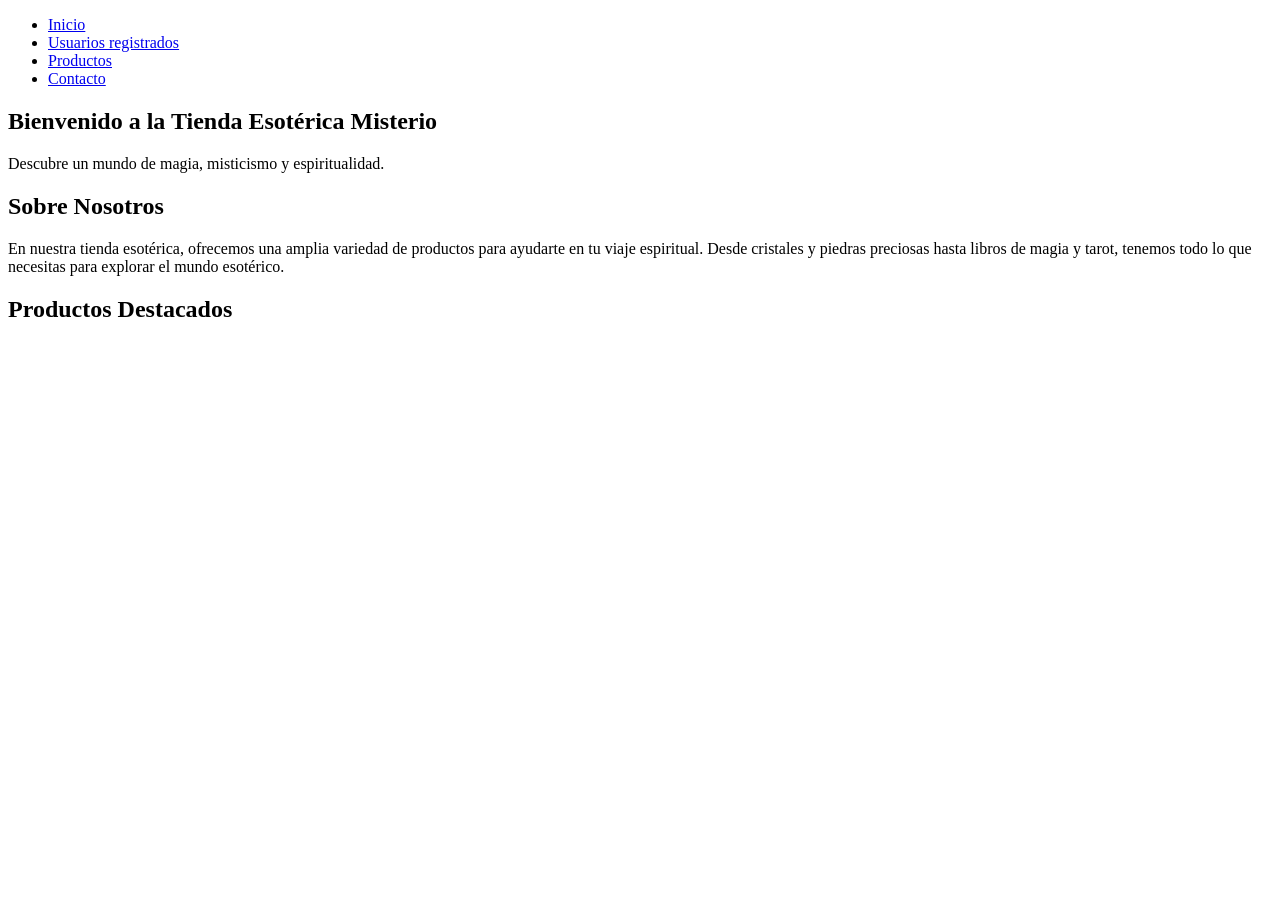
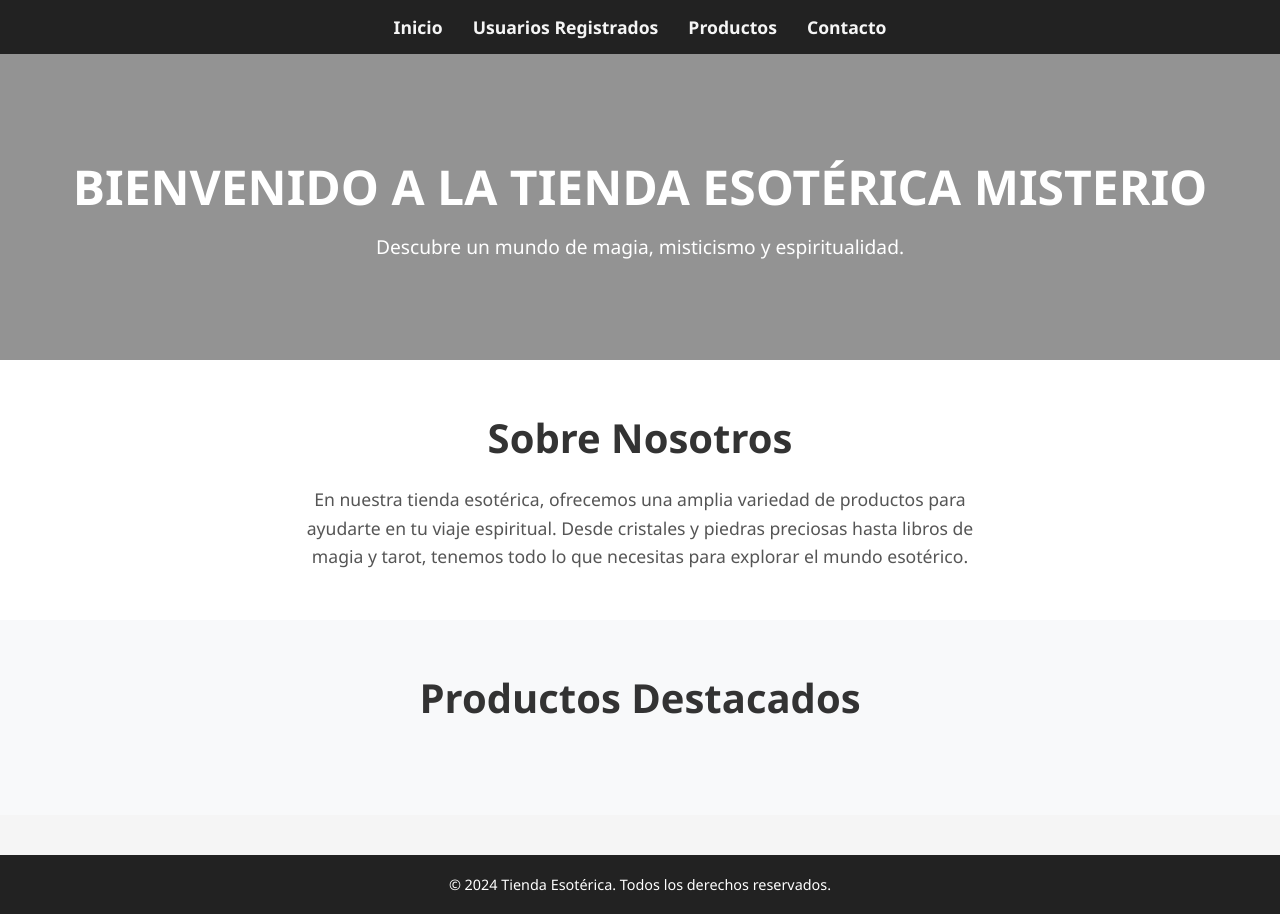
Before and after one commit to HectorNG840/tienda_Esoterica, a Django app: page /inicio/ in a window 1280 px wide. Before the commit the page ends 317 px from the top, so only its background shows below. Run offline with Django 5.2, Linux system fonts and the light colour scheme; a user stored in the database is signed in; some libraries are stand-ins or nearby versions.

Commit message:
fix:inicio mejorado

```diff
--- a/tienda/tiendaEsoterica/templates/tiendaEsoterica/inicio.html
+++ b/tienda/tiendaEsoterica/templates/tiendaEsoterica/inicio.html
@@ -4,13 +4,193 @@
     <meta charset="UTF-8">
     <meta name="viewport" content="width=device-width, initial-scale=1.0">
     <title>Inicio - Tienda Esotérica</title>
+    <style>
+        /* Reset */
+        * {
+            margin: 0;
+            padding: 0;
+            box-sizing: border-box;
+        }
+
+        body {
+            font-family: 'Segoe UI', Tahoma, Geneva, Verdana, sans-serif;
+            background-color: #f5f5f5;
+            color: #333;
+        }
+
+        /* Navbar */
+        header {
+            background-color: #222;
+            padding: 15px 0;
+        }
+
+        nav ul {
+            display: flex;
+            justify-content: center;
+            list-style: none;
+        }
+
+        nav ul li {
+            margin: 0 15px;
+        }
+
+        nav ul li a {
+            color: #f5f5f5;
+            text-decoration: none;
+            font-weight: bold;
+            font-size: 1.1em;
+            transition: color 0.3s;
+        }
+
+        nav ul li a:hover {
+            color: #FFD700;
+        }
+
+        /* Hero Section */
+        .hero {
+            background-image: url('https://via.placeholder.com/1600x600');
+            background-size: cover;
+            background-position: center;
+            color: white;
+            text-align: center;
+            padding: 100px 20px;
+            box-shadow: inset 0 0 0 1000px rgba(0, 0, 0, 0.4);
+        }
+
+        .hero h1 {
+            font-size: 3em;
+            margin-bottom: 0.3em;
+            text-transform: uppercase;
+        }
+
+        .hero p {
+            font-size: 1.2em;
+            max-width: 600px;
+            margin: 0 auto;
+        }
+
+        /* About Section */
+        .about {
+            text-align: center;
+            padding: 50px 20px;
+            background-color: #fff;
+        }
+
+        .about h2 {
+            font-size: 2.5em;
+            color: #333;
+            margin-bottom: 20px;
+        }
+
+        .about p {
+            font-size: 1.1em;
+            color: #555;
+            max-width: 700px;
+            margin: 0 auto;
+            line-height: 1.6;
+        }
+
+        /* Products Section */
+        .products {
+            padding: 50px 20px;
+            text-align: center;
+            background-color: #f8f9fa;
+        }
+
+        .products h2 {
+            font-size: 2.5em;
+            color: #333;
+            margin-bottom: 40px;
+        }
+
+        .product-grid {
+            display: flex;
+            flex-wrap: wrap;
+            justify-content: center;
+            gap: 20px;
+        }
+
+        .product-item {
+            background-color: #fff;
+            border-radius: 10px;
+            box-shadow: 0 6px 12px rgba(0, 0, 0, 0.1);
+            overflow: hidden;
+            width: 280px;
+            transition: transform 0.3s ease, box-shadow 0.3s ease;
+        }
+
+        .product-item:hover {
+            transform: translateY(-5px);
+            box-shadow: 0 10px 20px rgba(0, 0, 0, 0.15);
+        }
+
+        .product-item img {
+            width: 100%;
+            height: 200px;
+            object-fit: cover;
+        }
+
+        .product-item h3 {
+            font-size: 1.5em;
+            color: #333;
+            margin: 15px 0;
+        }
+
+        .product-item p {
+            font-size: 0.9em;
+            color: #777;
+            margin: 5px 15px;
+        }
+
+        .product-item .categoria {
+            color: #FFD700;
+            font-weight: bold;
+            margin: 10px 15px;
+        }
+
+        .add-to-cart {
+            display: inline-block;
+            margin: 15px;
+            padding: 10px 20px;
+            background-color: #FFD700;
+            color: #333;
+            border: none;
+            border-radius: 25px;
+            font-size: 1em;
+            cursor: pointer;
+            transition: background-color 0.3s ease, transform 0.3s ease;
+            text-transform: uppercase;
+            font-weight: bold;
+            text-align: center;
+        }
+
+        .add-to-cart:hover {
+            background-color: #FFC107;
+            transform: scale(1.05);
+        }
+
+        /* Footer */
+        footer {
+            background-color: #222;
+            color: white;
+            text-align: center;
+            padding: 20px 0;
+            margin-top: 40px;
+        }
+
+        footer p {
+            margin: 0;
+            font-size: 0.9em;
+        }
+    </style>
 </head>
 <body>
+
 <header>
     <nav>
         <ul>
             <li><a href='/'>Inicio</a></li>
-            <li><a href='/usuarios'>Usuarios registrados</a></li>
+            <li><a href='/usuarios'>Usuarios Registrados</a></li>
             <li><a href='/productos'>Productos</a></li>
             <li><a href='/contacto'>Contacto</a></li>
         </ul>
@@ -38,11 +218,16 @@
                 </a>
                 <p class="categoria">{{ producto.categoria.nombre }}</p>
                 <p>{{ producto.descripcion }}</p>
-                <p>Precio: {{ producto.precio }} €</p>
+                <p><strong>Precio:</strong> {{ producto.precio }} €</p>
                 <button class="add-to-cart">Añadir a la cesta</button>
             </div>
         {% endfor %}
     </div>
 </section>
+
+<footer>
+    <p>&copy; 2024 Tienda Esotérica. Todos los derechos reservados.</p>
+</footer>
+
 </body>
 </html>
```
Also changed, not shown: tienda/db.sqlite3.
